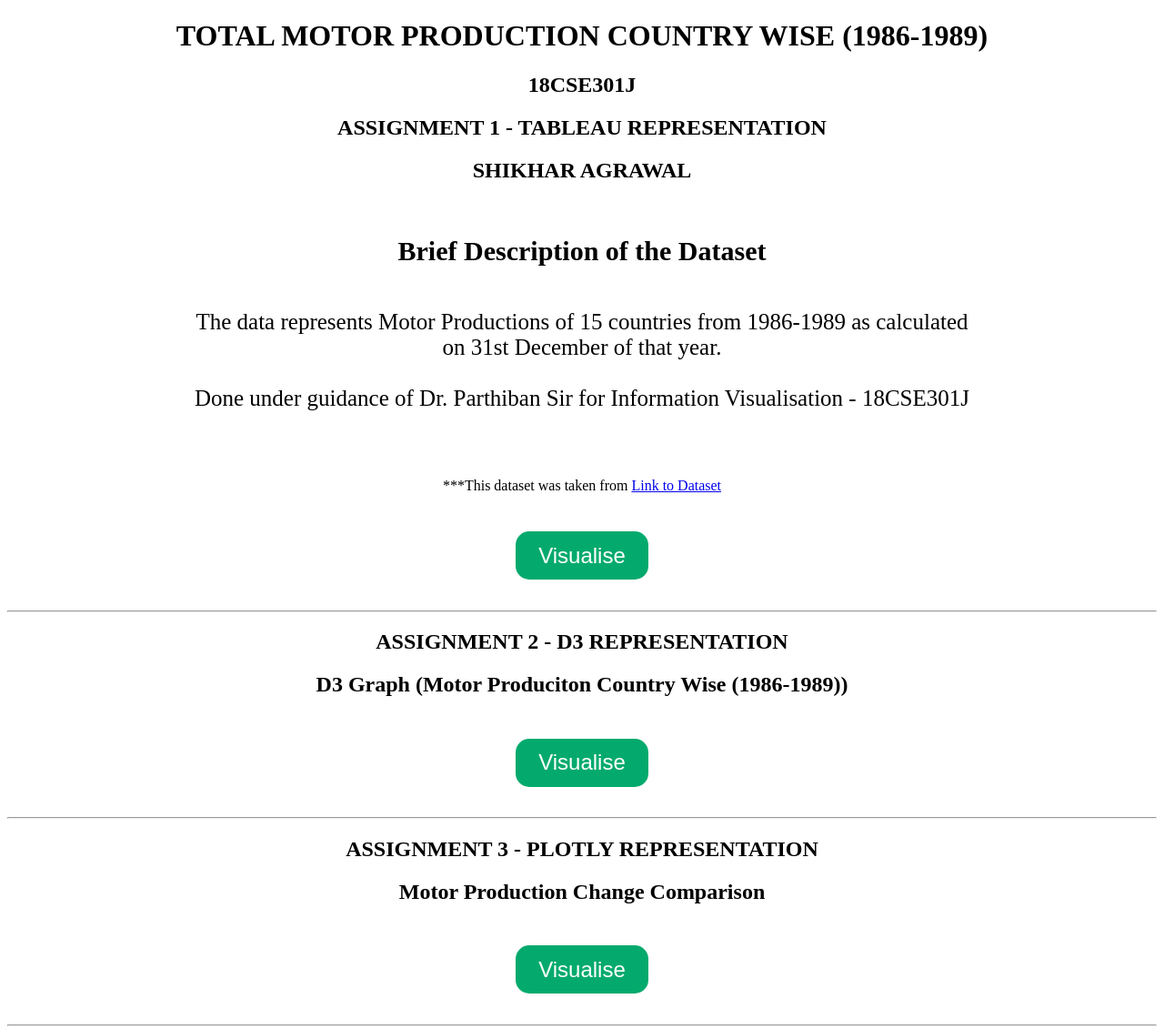
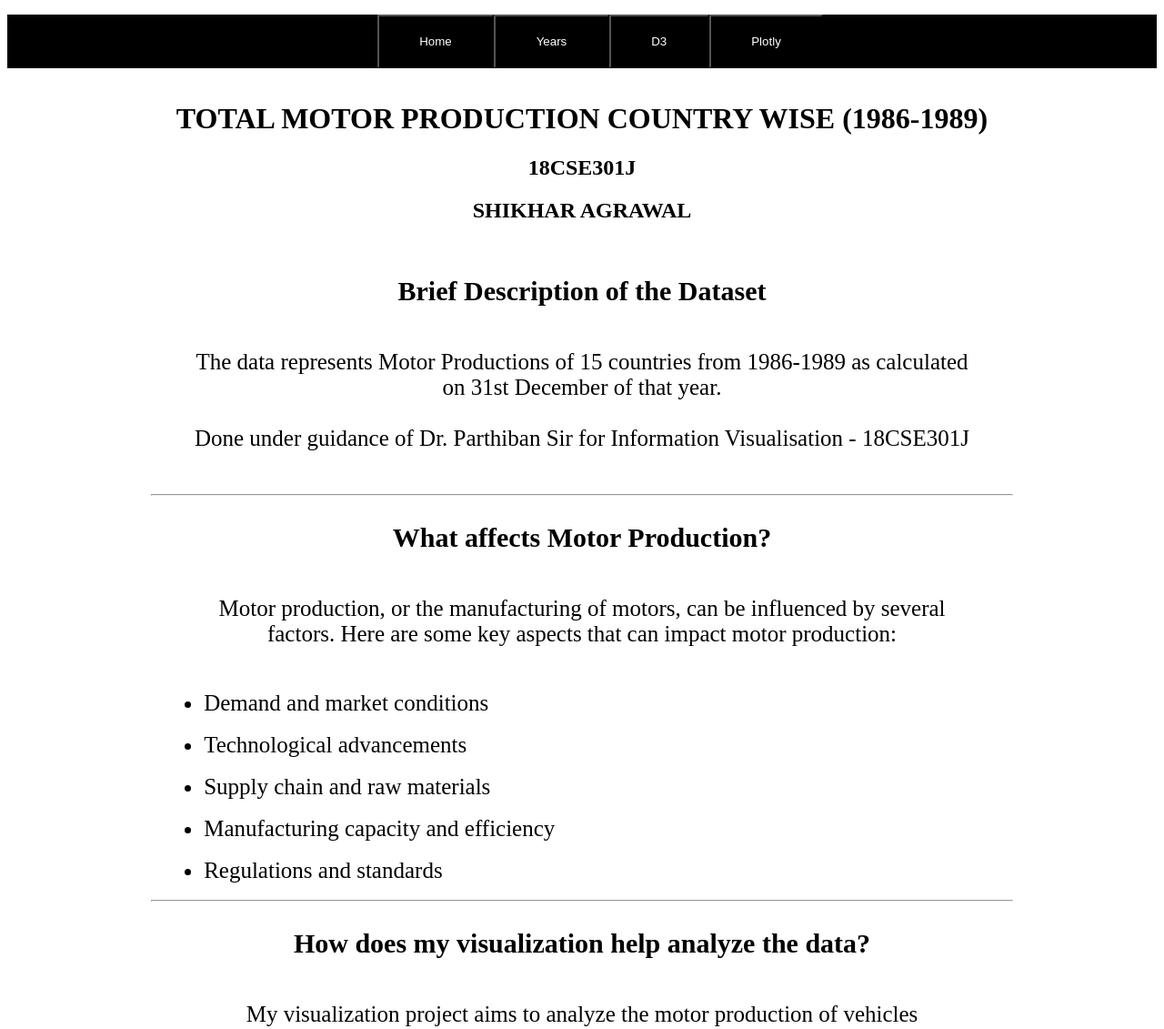
Before and after one commit to shikharagrawal2002/18CSE301J_RA2011003010249, a plain HTML site: page index.html in a window 1280 px wide. Shown: the top 1131 px of the page at 91% size. Drawn offline with nearby package versions, Linux system fonts and the light colour scheme.

Commit message:
UI Changes

```diff
--- a/index.html
+++ b/index.html
@@ -10,11 +10,19 @@
   </head>
   <body>
     <div class="row">
-      <div class="content">
+      <div class="navbar">
+        <ul class="items">
+          <button onclick="onClick4()"><li class="item">Home</li></button>
+          <button onclick="onClick()"><li class="item">Years</li></button>
+          <button onclick="onClick2()"><li class="item">D3</li></button>
+          <button onclick="onClick3()"><li class="item">Plotly</li></button>
+        </ul>
+      </div>
+    </div>
+    <div class="row" id="home">
       <div class="title">
         <h1>TOTAL MOTOR PRODUCTION COUNTRY WISE (1986-1989)</h1>
         <h2>18CSE301J</h2>
-          <h2>ASSIGNMENT 1 - TABLEAU REPRESENTATION</h2>
         <h2>SHIKHAR AGRAWAL</h2>
       </div>
       <div class="main2">
@@ -25,6 +33,27 @@
             1986-1989 as calculated on 31st December of that year.
             <br /><br />Done under guidance of Dr. Parthiban Sir for
             Information Visualisation - 18CSE301J
+          </p>
+          <hr/>
+          <h1 style="margin: 3%">What affects Motor Production?</h1>
+          <p class="desc">
+          Motor production, or the manufacturing of motors, can be influenced by several factors. Here are some key aspects that can impact motor production:
+            <ul class="factors">
+              <li class="factor">Demand and market conditions</li>
+              <li class="factor">Technological advancements</li>
+              <li class="factor">Supply chain and raw materials</li>
+              <li class="factor">Manufacturing capacity and efficiency</li>
+              <li class="factor">Regulations and standards</li>
+            </ul>
+          </p>
+          <hr/>
+          <h1 style="margin: 3%">How does my visualization help analyze the data?</h1>
+          <p class="desc">
+            My visualization project aims to analyze the motor production of vehicles specifically from the years 1986 to 1989. By delving into this specific time frame, we can gain valuable insights into the trends, advancements, and challenges faced by the automotive industry during that period.
+            <br><br>
+            Using historical data and statistical analysis, my visualization will showcase various key metrics related to motor production, such as the total number of vehicles produced, the types of motors utilized, and the distribution of motor types across different vehicle categories.
+            <br><br>
+          By examining the motor production of vehicles from 1986 to 1989, my visualization aims to uncover valuable insights. These insights can help researchers, automotive enthusiasts, and industry professionals better understand the historical context, technological advancements, and production strategies employed during this specific period. Ultimately, the visualization seeks to provide a comprehensive and engaging analysis of motor production in the automotive sector during the late 1980s.
           </p>
         </div>
       </div>
@@ -38,7 +67,14 @@
           >
         </p>
       </div>
-        <button class="visualise" onclick="onClick()">Visualise</button>
+    </div>
+    <div class="row" id="tableau">
+      <div class="content">
+        <div class="title">
+          <div class="col-12 text-center mt-5 align-items-center">
+            <h2>TABLEAU REPRESENTATION</h2>
+          </div>
+        </div>
         <div class="main" id="data">
           <div
             class="tableauPlaceholder"
@@ -82,26 +118,22 @@
         </div>
       </div>
     </div>
-    <hr />
-    <div class="row">
+    <div class="row" id="d3">
       <div class="content">
         <div class="title">
-          <h2>ASSIGNMENT 2 - D3 REPRESENTATION</h2>
+          <h2>D3 REPRESENTATION</h2>
           <div class="col-12 text-center mt-5 align-items-center">
             <h2>D3 Graph (Motor Produciton Country Wise (1986-1989))</h2>
           </div>
-          <button class="visualise" onclick="onClick2()">Visualise</button>
           <center><div id="AllYears"></div></center>
         </div>
       </div>
     </div>
-    <hr />
-    <div class="row">
+    <div class="row" id="plotly">
       <div class="content">
         <div class="title">
-          <h2>ASSIGNMENT 3 - PLOTLY REPRESENTATION</h2>
+          <h2>PLOTLY REPRESENTATION</h2>
           <h2>Motor Production Change Comparison</h2>
-          <button class="visualise" onclick="onClick3()">Visualise</button>
           <center>
             <div id="Plotly">
               <iframe
@@ -116,7 +148,6 @@
         </div>
       </div>
     </div>
-    <hr />
     <script type="text/javascript" src="script.js"></script>
   </body>
 </html>
--- a/script.js
+++ b/script.js
@@ -9,15 +9,31 @@
 vizElement.parentNode.insertBefore(scriptElement, vizElement);
 
 function onClick() {
-  document.getElementById("data").style.display = "flex";
+  document.getElementById("tableau").style.display = "flex";
+  document.getElementById("d3").style.display = "none";
+  document.getElementById("plotly").style.display = "none";
+  document.getElementById("home").style.display="none";
 }
 
 function onClick2() {
-  document.getElementById("AllYears").style.display = "flex";
+  document.getElementById("tableau").style.display = "none";
+  document.getElementById("plotly").style.display = "none";
+  document.getElementById("d3").style.display = "flex";
+  document.getElementById("home").style.display="none";
 }
 
 function onClick3() {
-  document.getElementById("Plotly").style.display = "flex";
+  document.getElementById("tableau").style.display = "none";
+  document.getElementById("plotly").style.display = "flex";
+  document.getElementById("d3").style.display = "none";
+  document.getElementById("home").style.display="none";
+}
+
+function onClick4() {
+  document.getElementById("tableau").style.display = "none";
+  document.getElementById("plotly").style.display = "none";
+  document.getElementById("d3").style.display = "none";
+  document.getElementById("home").style.display="flex";
 }
 
 // Script for D3
--- a/style.css
+++ b/style.css
@@ -7,7 +7,6 @@
 }
 
 .main {
-  display: none;
   color: white;
 }
 
@@ -57,10 +56,67 @@
 #AllYears {
   width: 1200px;
   height: 600px;
+}
+
+#Plotly {
+  justify-content: center;
+}
+
+.row {
+  width: 100%;
+  justify-content: center;
+  align-items: center;
+}
+
+.navbar {
+  background-color: black;
+  z-index: 10;
+}
+
+.items {
+  display: flex;
+  justify-content: center;
+  align-items: center;
+  list-style: none;
+}
+
+.item {
+  color: white;
+  padding: 10px;
+  margin: 10px;
+}
+
+#d3 {
   display: none;
 }
 
-#Plotly {
+#plotly {
   display: none;
-  justify-content: center;
 }
+
+button {
+  background-color: black;
+  padding: 0 2%;
+}
+
+button:hover{
+  background-color: grey;
+}
+
+#home {
+  display: flex;
+  flex-direction: column;
+}
+
+#tableau {
+  display: none;
+}
+
+/* .factors {
+  display: flex;
+  align-items: cente;
+} */
+
+.factor {
+  font-size: 25px;
+}
```
Lines whose indentation alone changed are shown as unchanged.
